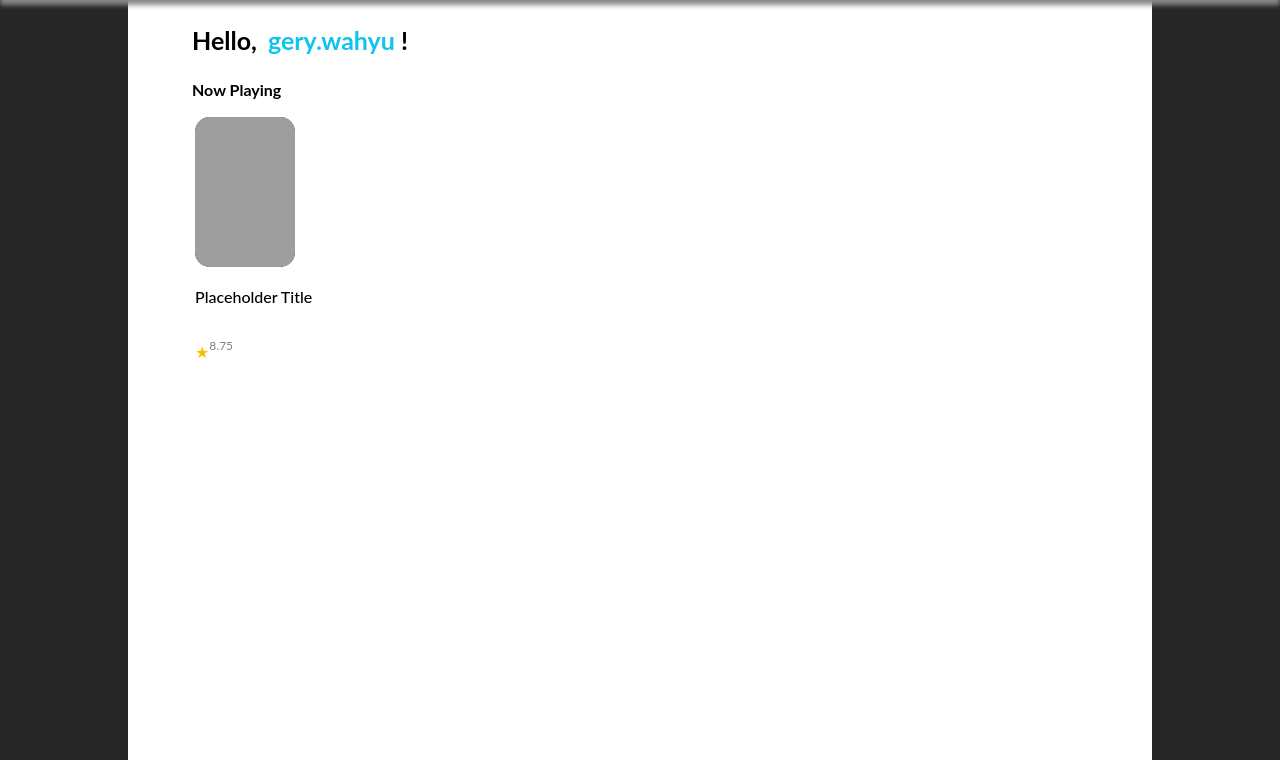
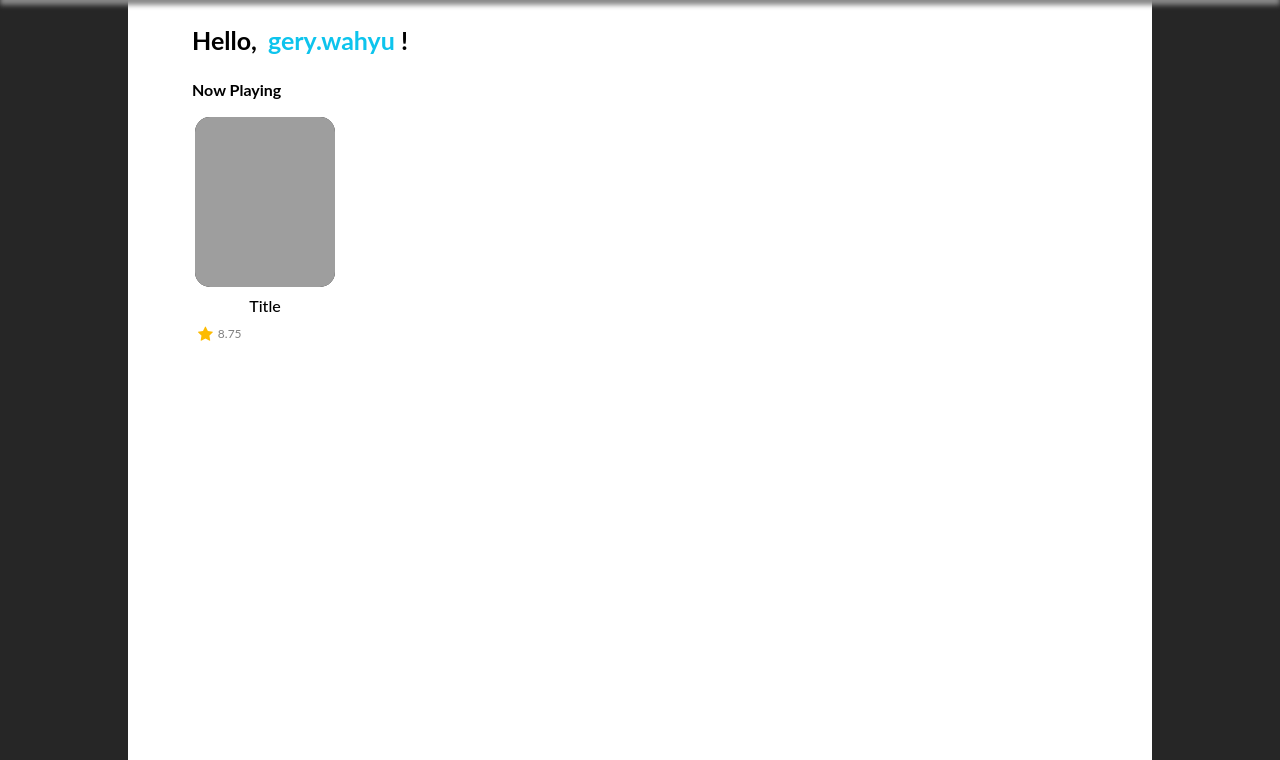
Before and after one commit to lydiaastrella/engima-cinema-web-app, a PHP site: page /page/home.html in a window 1280 px wide. Shown: the part 40-800 px from the top of the page. Run offline with PHP 8.4, Linux system fonts and the light colour scheme; grey boxes are pictures that could not be loaded.

Commit message:
minor fix mainmovie container

```diff
--- a/css/home.css
+++ b/css/home.css
@@ -113,21 +113,23 @@ background-color: #262626;
 	}
 
 		.mainmoviecontainer{
-
+			margin-left: auto;
+			margin-right: auto;
 		}
 
 			.mainmovieposter{
 				display: flex;
 				justify-content: center;
 				background-color: #262626;
-				height: 150px;
-				width: 100px;
+				height: 170px;
+				width: 140px;
 				border-radius: 15px;
 			}
 
 			.mainmovietitle{
 				font-weight: 500;
 				text-align: center;
+				margin: 5px 3px 5px 3px;
 			}
 
 			.mainratingcontainer{
@@ -136,9 +138,11 @@ background-color: #262626;
 
 			.ratingstar{
 				color: #fdbb02;
+				margin: 0px 5px 5px 3px;
 			}
 
 			.textrating{
 				font-size: 12px;
 				color: #808080;
+				margin: 2px 0px 5px 0px;
 			}
--- a/page/home.html
+++ b/page/home.html
@@ -41,11 +41,11 @@
 					<td><img class="mainmovieposter" src="not-found.jpg"></td>
 				</tr>
 				<tr>
-					<td><p class="mainmovietitle">Placeholder Title</p></td>
+					<td><p class="mainmovietitle">Title</p></td>
 				</tr>
 				<tr>
 					<td><div class="mainratingcontainer">
-						<p class="ratingstar" src="">&#9733<p>
+						<p class="ratingstar"><i class="fa fa-star"></i><p>
 						<p class="textrating">8.75</p>
 					</div></td>
 				</tr>
```
